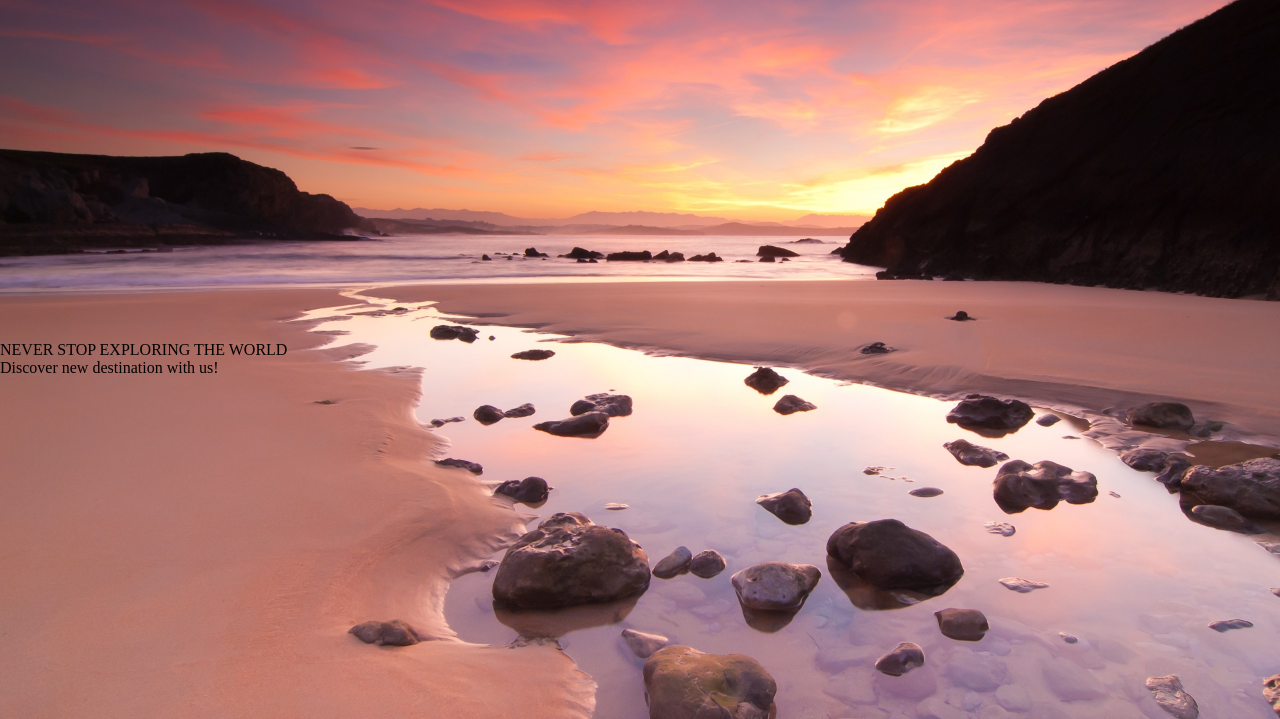
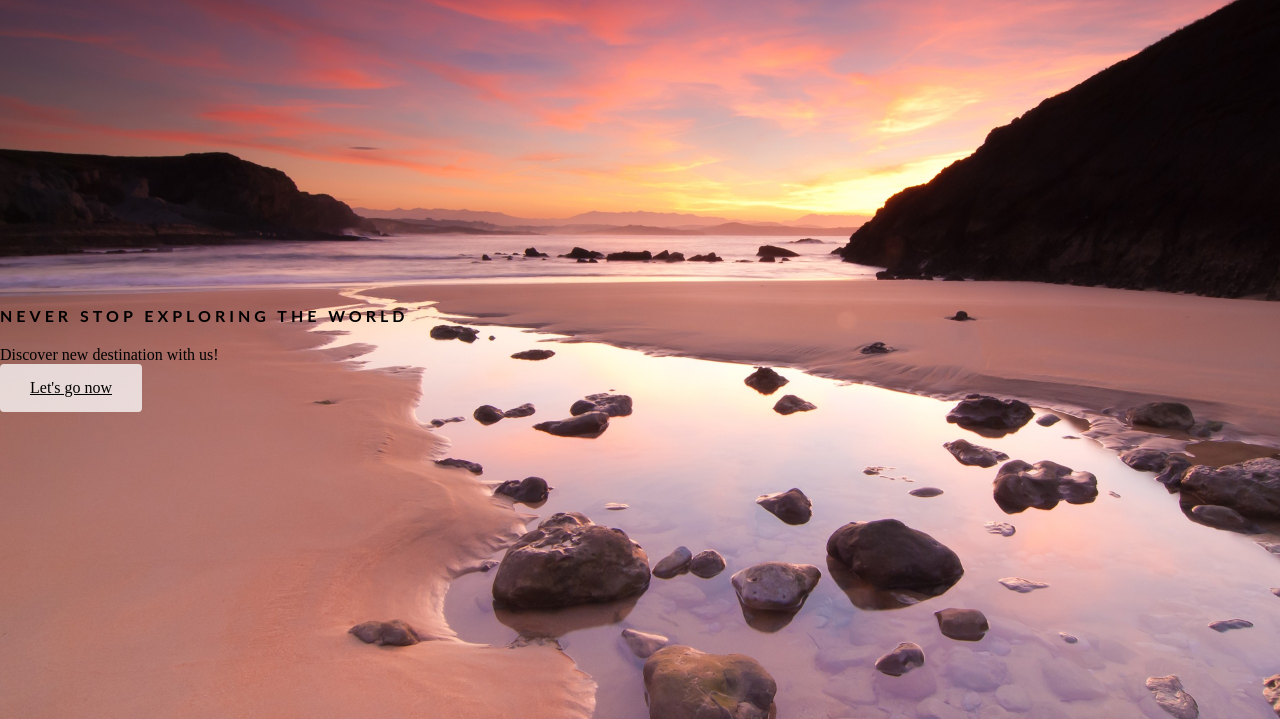
Before and after one commit to syela5/Projekti-WEB, a PHP site: page /projekti.html in a window 1280 px wide. Shown: the part 96-815 px from the top of the page. Run offline with PHP 8.4, Linux system fonts and the light colour scheme.

Commit message:
Pjesa Home

```diff
--- a/projekti.html
+++ b/projekti.html
@@ -19,13 +19,15 @@
 
         </nav>
 
-    <section id="home">
-        <div class="main">
-            <h1 class="headings"></h1>
-            <p1>NEVER STOP EXPLORING THE WORLD <br></p1>
-            <p1>Discover new destination with us!</p1>
+    <section class="home" id="home">
+        <div class="home-text">
+            <h1>NEVER STOP EXPLORING THE WORLD <br></h1>
+            <p1>Discover new destination with us!<br></p1>
+            <a href="#" class="home-btn">Let's go now</a>
         </div>
 
-
-    </body>
+   </section>
+   <!--link to js-->
+    <script type="text/javascript" src="js/script.js"></script>
+</body>
 </html>
--- a/style.css
+++ b/style.css
@@ -46,3 +46,33 @@
     align-items: center;
 
 }
+
+.home-text h1{
+    font-size: var(--big-font);
+    line-height: 1.2;
+    color: var(--big-color);
+    font-family: 'Lato', sans-serif;
+    letter-spacing: 4px;
+    margin-bottom: 20px;
+}
+.home-text p{
+    color: black;
+    font-size: 20px;
+    font-weight: 400;
+    line-height: 38px;
+    margin-bottom: 50px;
+}
+
+.home-btn{
+    display: inline-block;
+    font-size: 16px;
+    padding: 15px 30px;
+    background: #ffffffbf;
+    color: var(--main-color);
+    border-radius: 4px;
+    transition: ease .40s;
+}
+.home-btn:hover{
+    background: var(--bg-color);
+    transform: scale(1.1);
+}
```
